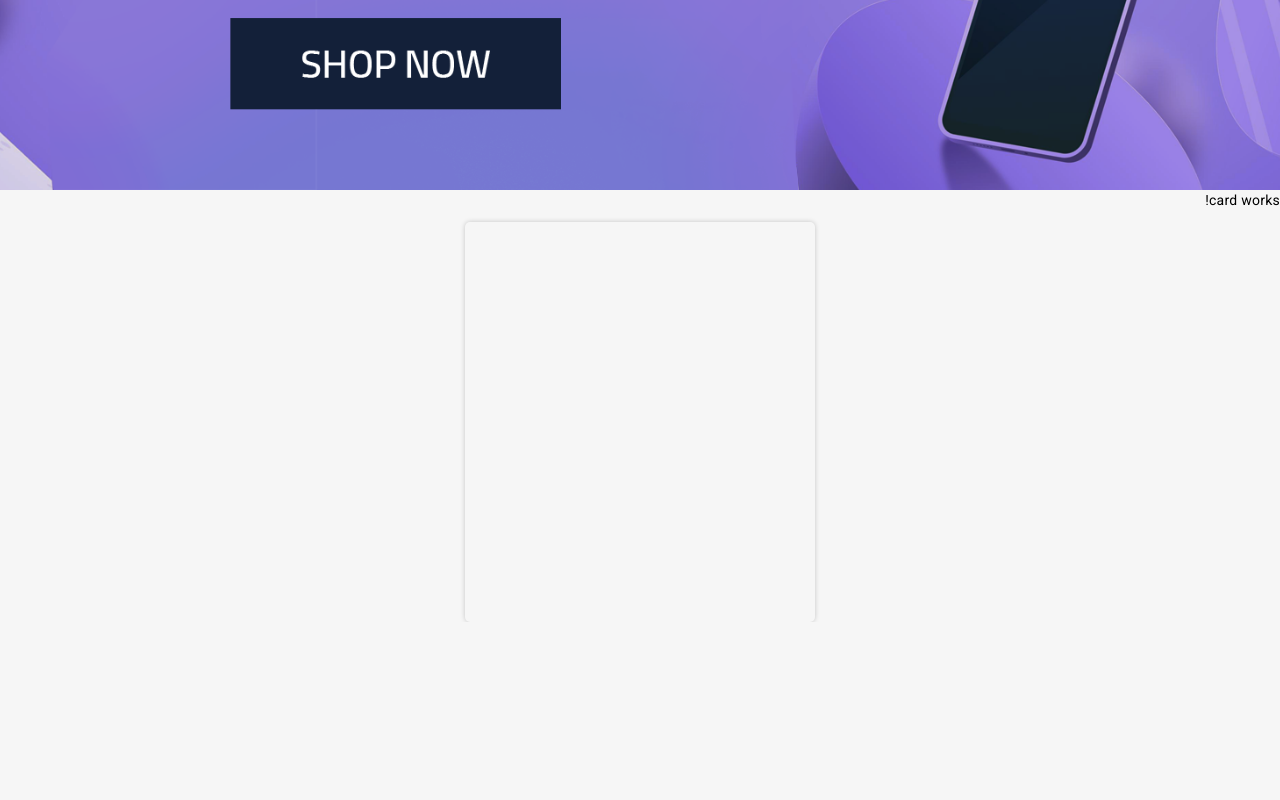
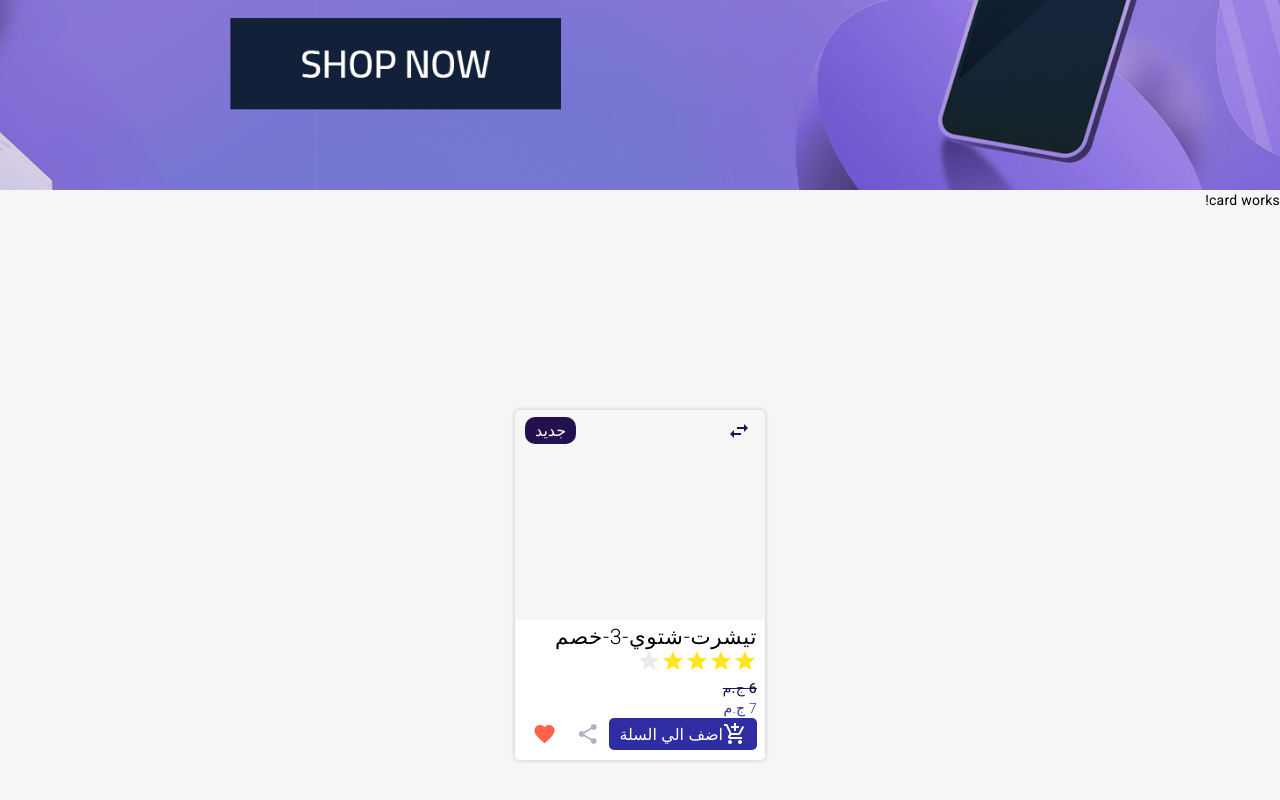
Before and after one commit to Ftohtarek/kortobaa-task, an Angular app: page / in a window 1280 px wide. Shown: the part 300-1100 px from the top of the page. Before the commit the page ends 922 px from the top, so only its background shows below. Built offline with nearby package versions, Linux system fonts and the light colour scheme.

Commit message:
bulid product card preview as static design

```diff
--- a/src/app/shared/component/card/card.component.html
+++ b/src/app/shared/component/card/card.component.html
@@ -1,11 +1,55 @@
 <p>card works!</p>
 <!-- localization -->
 <div class="card">
+
     <div class="card-image">
-        <div style="background-image: url(../../../../assets/pic.png);"></div>
+        <div style="background-image: 'url(../../../../assets/pic.png)'">
+            <div class="card-image-swapper">
+                <button btnIcon="10">
+                    <mat-icon>
+                        swap_horiz
+                    </mat-icon>
+                </button>
+                <button class="newBtn">
+                    جديد
+                </button>
+            </div>
+        </div>
     </div>
 
-    <div class="body">
+    <div class="card-body">
+        <h4 class="product-title">تيشرت-شتوي-3-خصم</h4>
+
+        <div class="rating">
+            <mat-icon>star</mat-icon>
+            <mat-icon>star</mat-icon>
+            <mat-icon>star</mat-icon>
+            <mat-icon>star</mat-icon>
+            <mat-icon>star</mat-icon>
+        </div>
+
+        <div class="price">
+            <div [style.text-decoration]="true?'line-through':'none'" class="fixed-price">{{6 |Egy}}</div>
+            <div class="discount">{{7 |Egy}}</div>
+        </div>
+
+        <div class="shopping">
+            <button addToShoppingCart>
+                <mat-icon>
+                    add_shopping_cart
+                </mat-icon>
+                اضف الي السلة
+            </button>
+
+            <div product-action>
+
+                <mat-icon share>share</mat-icon>
+
+                <!-- <mat-icon unFavorite>favorite_outline</mat-icon> -->
+                <mat-icon favorite>favorite</mat-icon>
+            </div>
+
+        </div>
 
     </div>
 
--- a/src/app/shared/component/card/card.component.scss
+++ b/src/app/shared/component/card/card.component.scss
@@ -1,26 +1,122 @@
+@import '../../../../styles.scss';
+
 .card {
     box-shadow: 0px 0px 5px rgba(0, 0, 0, 0.2);
     border-radius: 5px;
+    width: 250px;
+    height: 350px;
     overflow: hidden;
-    width: 350px;
-    margin: 0 auto;
-    height: 50vh;
+    margin: 200px auto;
 
-    .header {
-        box-shadow: 0 3px 4px -1px rgba(0, 0, 0, 0.1);
-        font-size: 10px;
-        display: flex;
-        justify-content: space-between;
-        align-items: center;
-    }
+    .card-image {
+        height: 60%;
+        position: relative;
 
-    .body {
-        height: 75%;
-        padding: 5px;
+        div {
+            width: 100%;
+            height: 100%;
+            background-size: contain;
+            background-position: center;
+        }
+
+        .card-image-swapper {
+            position: absolute;
+            height: 10%;
+            @include verticalCenter();
+            justify-content: space-between;
+            padding: 10px;
+            top: 10px;
+
+            button[btnIcon] {
+                @include iconButton();
+                @include clickBehaviour();
+                color: $AccentColor;
+                background-color: transparent;
+                // mat-icon {}
+            }
+
+            button {
+                @include iconButton();
+                @include clickBehaviour();
+                background-color: $AccentColor;
+                font-size: $fontSizeCaption;
+                color: $groundColor;
+                border-radius: 10px;
+                padding: 4px 10px;
+
+            }
+        }
 
     }
 
-    .footer {
-        // height: ;
+    .card-body {
+        padding: 5px 8px;
+        height: 40%;
+        background-color: $groundColor;
+
+        .product-title {
+            @include stripper();
+            font-size: $fontSizeTitle;
+            font-weight: 200;
+        }
+
+        .rating {
+            mat-icon {
+                color: $startOn;
+
+                &:last-child {
+
+                    color: $startOff;
+                }
+            }
+        }
+
+        .price {
+            .discount {
+                color: $primaryColor;
+                font-weight: 300;
+            }
+
+            .fixed-price {
+                font-weight: 500;
+                color: $AccentColor;
+            }
+        }
+
+        .shopping {
+            margin-bottom: 5px;
+            @include verticalCenter();
+            justify-content: space-between;
+
+            button[addToShoppingCart] {
+                @include iconButton();
+                @include verticalCenter();
+                background-color: $primaryColor;
+                color: $groundColor;
+                padding: 4px 10px;
+                font-size: $fontSizeCaption;
+            }
+
+            div[product-action] {
+                flex-grow: 1;
+                @include verticalCenter();
+                justify-content: space-around;
+
+                mat-icon {
+                    &[share] {
+                        color: $dividerGray;
+                    }
+
+                    &[favorite] {
+                        color: tomato;
+                    }
+
+                    &[unFavorite] {
+                        color: $startOff;
+                    }
+                }
+            }
+        }
     }
+
 }
--- /dev/null
+++ b/src/app/shared/pipe/egy-currency.pipe.ts
@@ -0,0 +1,13 @@
+import { Pipe, PipeTransform } from '@angular/core';
+
+@Pipe({
+  name: 'Egy'
+})
+export class EgyCurrencyPipe implements PipeTransform {
+
+  transform(value: any): unknown {
+    value = value ? value : 0
+    return `${value} ج.م` ;
+  }
+
+}
```
Also changed, not shown: src/app/shared/shared.module.ts (+5 -2 lines), 1 other file (tests, documents, lock files or other folders).
